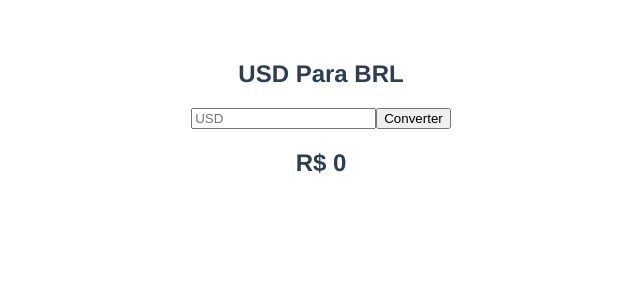
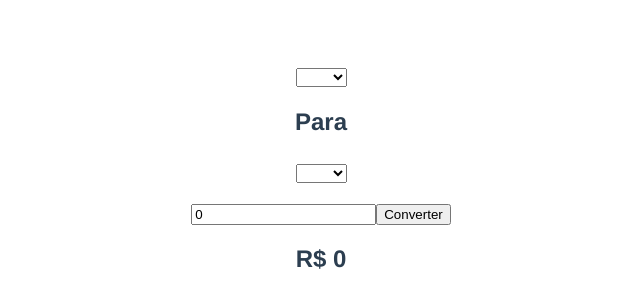
Before and after one commit to sahev/vueConversor, a Vue app: page / in a window 1280 px wide. Shown: the top 308 px of the page, without its empty margins (319-959 px from the left). Built offline with nearby package versions, Linux system fonts and the light colour scheme.

Commit message:
Code changes

```diff
--- a/package.json
+++ b/package.json
@@ -8,6 +8,7 @@
     "lint": "vue-cli-service lint"
   },
   "dependencies": {
+    "axios": "^0.19.2",
     "core-js": "^3.6.4",
     "vue": "^2.6.11"
   },
--- a/src/App.vue
+++ b/src/App.vue
@@ -1,13 +1,16 @@
 <template>
-  <div id="app">
+ <div id="app">
 
       <Conversor moedaA="USD" moedaB="BRL"/>
+
 
   </div>
 
 </template>
 
 <script>
+
+
 
 import Conversor from "./Conversor.vue"
 export default {
--- a/src/Conversor.vue
+++ b/src/Conversor.vue
@@ -2,53 +2,77 @@
 
     <div class="conversor">
 
-        <h2>{{moedaA}} Para {{moedaB}}</h2>
-        <input type ="text" v-model="moedaA_value" v-bind:placeholder="moedaA">
+        <h2>
+            <select v-model="moedaAtype">
+                <option v-for="moeda in moedas" :key="moeda">{{moeda}}</option>
+            </select>
+        </h2>
+
+        <h2>Para</h2>
+
+        <h2>
+            <select v-model="moedaBtype">
+                <option v-for="moeda in moedas" :key="moeda">{{moeda}}</option>
+            </select>
+        </h2>
+
+        <input type="text" v-model="moedaA_value">
+
         <input type="button" value="Converter" v-on:click="converter">
-        <h2>R$ {{moedaB_value}}</h2>
+
+        <h2>R$ {{valor}}</h2>
+
+
     </div>
 </template>
 
 <script>
+
 export default {
      name: "Conversor",
-     props: ["moedaA","moedaB"],
         data(){
             return{
-                moedaA_value: "",
-                moedaB_value: 0
+                moedaAtype: "",
+                moedaBtype: "",
+                moedaA_value: 0,
+                valor: 0,
+                moedas: ['USD', 'BRL', 'NZD']
+            };
 
-            };
 
         },
 
 methods: {
+
     converter(){
-        console.log("converter method "+this.moedaB_value+"");
-        let a = this.moedaA;
-        let b = this.moedaB;
-        let url = "https://api.exchangeratesapi.io/latest?symbols="+a+","+b+"";
+
+        let a = this.moedaAtype;
+        let b = this.moedaBtype;
+        let url = "https://api.exchangeratesapi.io/latest?base="+a+"";
+
 
         fetch(url)
             .then(res => {
                 return res.json();
         })
         .then(json => {
-            console.log(json);
-            let cotacao = json["rates"].BRL;
 
-            let cotacaobrl = json["rates"].BRL;
-            let cotacaousd = json["rates"].USD;
+            let cotacao = json["rates"].b;
 
             //this.moedaB_value = (cotacao * this.moedaA_value);
-            this.moedaB_value = (cotacao * this.moedaA_value).toFixed(2);
+            this.valor = (cotacao * this.moedaA_value).toFixed(2);
 
-            console.log("cotacao BRL "+cotacaobrl+"; cotacao USD "+cotacaousd+"");
-            console.log("converter method "+this.moedaA_value+" "+this.moedaB_value+"");
+            console.log(json);
+
+           console.log(a,b,this.moedaA_value,cotacao);
 
         });
-    }
+    },
+
+
+
 }
+
 };
 
 
```
Also changed, not shown: 1 other file (tests, documents, lock files or other folders).
